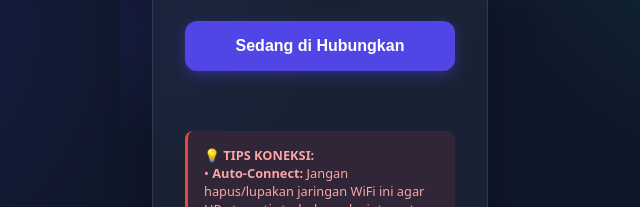
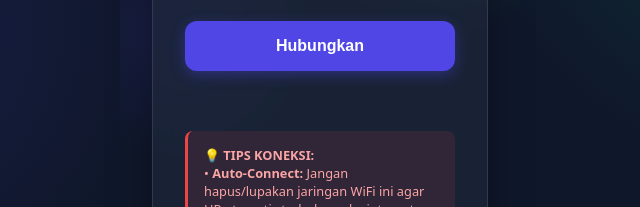
Before and after one commit to JuraganMuda/rockpis-wifivoucher, a website: page public/index.html in a window 1280 px wide. Shown: the part 371-578 px from the top of the page, 320-960 px from the left. Drawn offline with Linux system fonts and the light colour scheme.

Commit message:
style(portal): revert submit button text to Hubungkan

```diff
--- a/public/index.html
+++ b/public/index.html
@@ -190,7 +190,7 @@
                 </div>
 
                 <button type="submit" id="submitBtn">
-                    <span id="btnText">Sedang di Hubungkan</span>
+                    <span id="btnText">Hubungkan</span>
                     <div class="spinner" id="btnSpinner"></div>
                 </button>
             </form>
```
